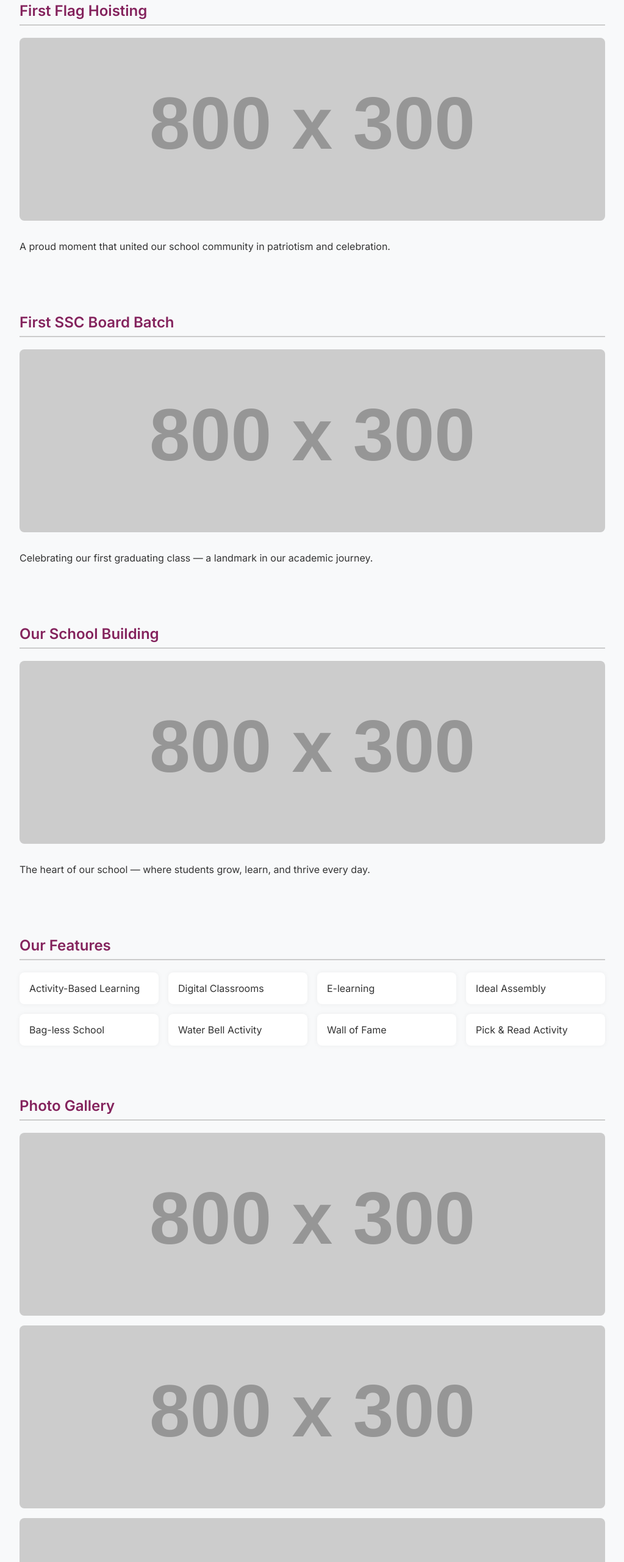
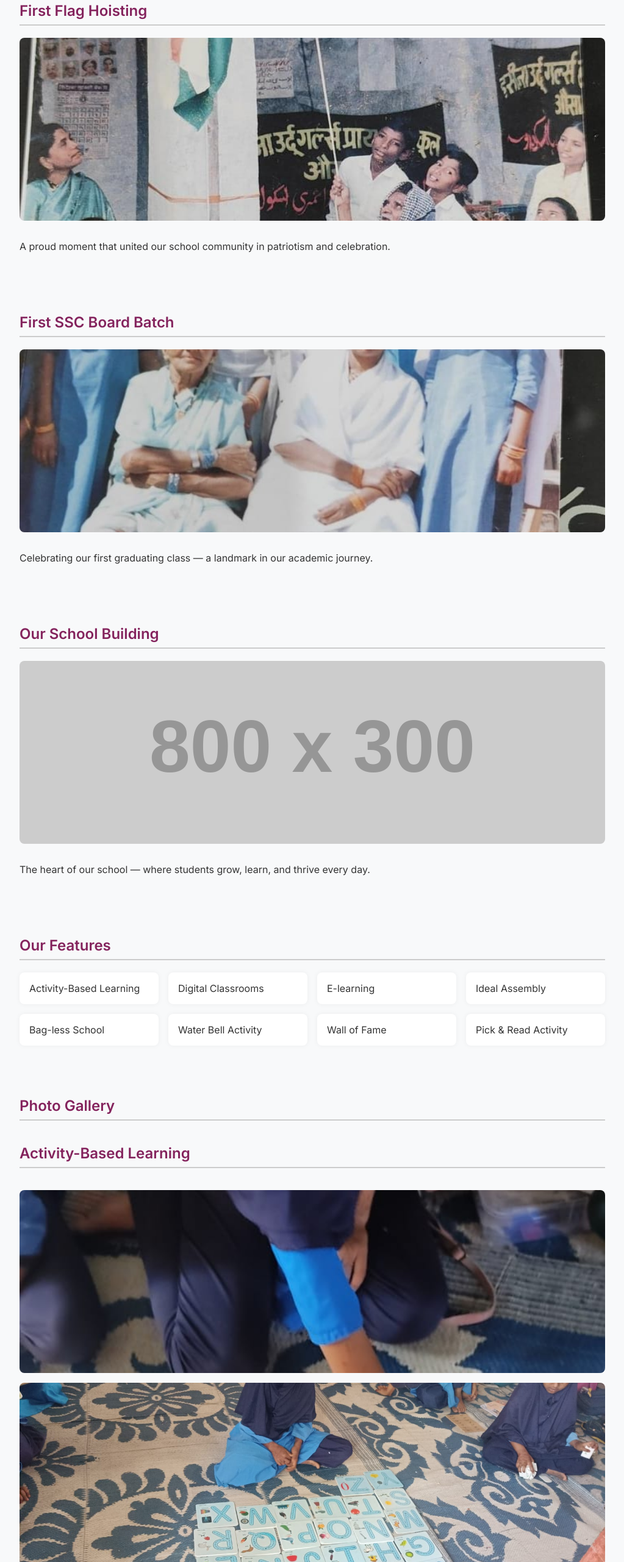
Before and after one commit to farz1313/kbhasina, a plain HTML site: page index.html in a window 1280 px wide. Shown: the part 1444-4006 px from the top of the page at 61% size, without its empty margins (128-1151 px from the left). Drawn offline with Linux system fonts and the light colour scheme; placeholder pictures from the web are drawn by us.

Commit message:
Update images paths index.html

```diff
--- a/index.html
+++ b/index.html
@@ -95,7 +95,7 @@
   <section>
     <h2>First Flag Hoisting</h2>
     <div class="image-section">
-      <img src="https://via.placeholder.com/800x300?text=First+Flag+Hoisting" alt="First Flag Hoisting">
+      <img src="first_flag_hosting.jpeg" alt="First Flag Hoisting">
       <p>A proud moment that united our school community in patriotism and celebration.</p>
     </div>
   </section>
@@ -103,7 +103,7 @@
   <section>
     <h2>First SSC Board Batch</h2>
     <div class="image-section">
-      <img src="https://via.placeholder.com/800x300?text=First+SSC+Batch" alt="First SSC Batch">
+      <img src="first_ssc_batch.jpeg" alt="First SSC Batch">
       <p>Celebrating our first graduating class — a landmark in our academic journey.</p>
     </div>
   </section>
@@ -133,7 +133,11 @@
   <section>
     <h2>Photo Gallery</h2>
     <div class="image-section">
-      <img src="https://via.placeholder.com/800x300?text=School+Activity+1" alt="Activity 1">
+      <h2>Activity-Based Learning</h2>
+      <img src="activity_based_learning_1.jpeg" alt="Activity 1">
+      <img src="activity_based_learning_2.jpeg" alt="Activity 2">
+      <img src="activity_based_learning_3.jpeg" alt="Activity 3">
+
       <img src="https://via.placeholder.com/800x300?text=School+Event+2" alt="Event 2">
       <img src="https://via.placeholder.com/800x300?text=Student+Achievement+3" alt="Achievement 3">
     </div>
```
